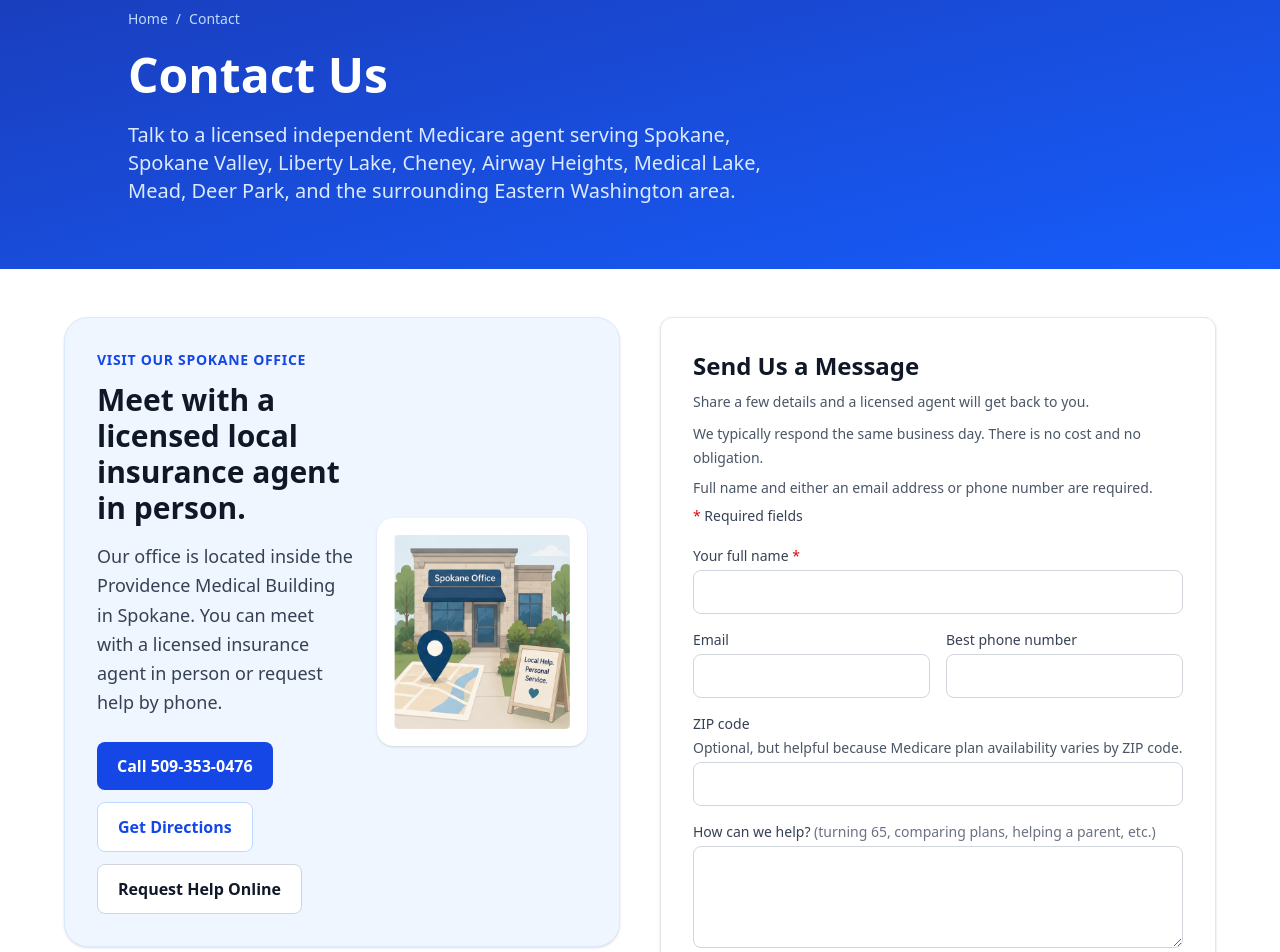
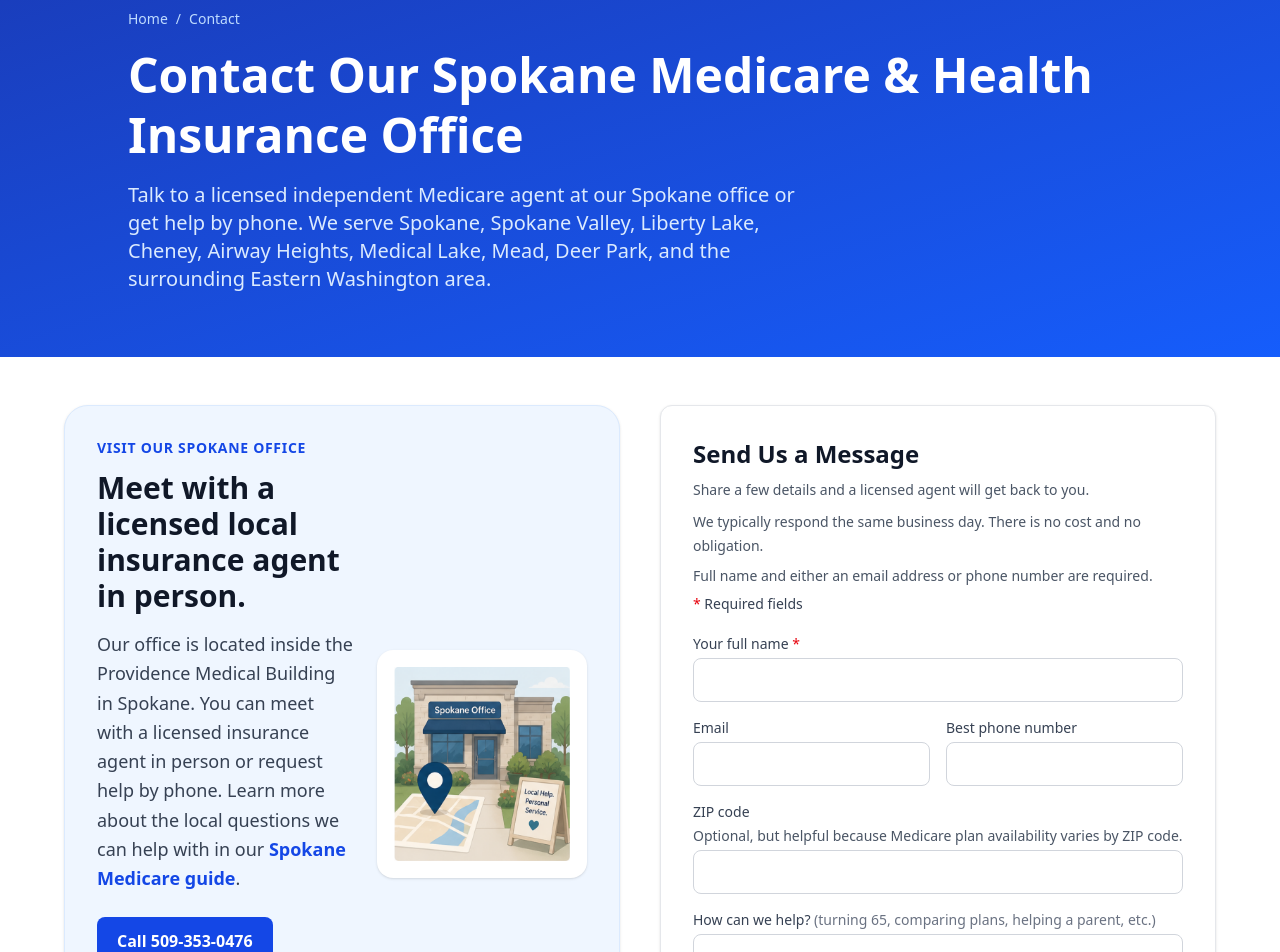
Before and after one commit to DevonWest/medicare-spokane-site, a Next.js app: page /contact in a window 1280 px wide. Shown: the part 120-1072 px from the top of the page. Built offline with nearby package versions, Linux system fonts and the light colour scheme; no server answers.

Commit message:
Clarify Spokane office search intent

```diff
--- a/app/contact/page.tsx
+++ b/app/contact/page.tsx
@@ -9,14 +9,14 @@ const directionsHref =
   "https://www.google.com/maps/search/?api=1&query=Providence%20Medical%20Building%20820%20South%20McClellan%20Spokane%20WA%2099204";
 
 export const metadata: Metadata = {
-  title: "Contact Health Insurance Options | Spokane Insurance Help",
+  title: "Spokane Medicare Office | Contact Health Insurance Options",
   description:
-    "Call or message Health Insurance Options LLC in Spokane for local help with Medicare or individual and family health insurance. No-cost consultations.",
+    "Visit, call, or message our Spokane Medicare and health insurance office at 820 South McClellan for no-cost help from licensed local agents.",
   alternates: { canonical: `${siteConfig.url}/contact` },
   openGraph: {
-    title: "Contact Health Insurance Options | Spokane Insurance Help",
+    title: "Spokane Medicare Office | Contact Health Insurance Options",
     description:
-      "Reach a licensed independent insurance agency for Medicare help in Spokane, WA.",
+      "Visit, call, or message our Spokane office for local Medicare and health insurance help from licensed agents.",
     url: `${siteConfig.url}/contact`,
   },
 };
@@ -37,11 +37,12 @@ export default function ContactPage() {
             <span>Contact</span>
           </nav>
           <h1 className="text-4xl landscape-mobile:text-2xl landscape-mobile:leading-snug md:text-5xl font-extrabold leading-tight mb-4 landscape-mobile:mb-2">
-            Contact Us
+            Contact Our Spokane Medicare &amp; Health Insurance Office
           </h1>
           <p className="text-xl landscape-mobile:text-base text-blue-100 max-w-2xl">
-            Talk to a licensed independent Medicare agent serving Spokane, Spokane Valley, Liberty Lake, Cheney, Airway
-            Heights, Medical Lake, Mead, Deer Park, and the surrounding Eastern Washington area.
+            Talk to a licensed independent Medicare agent at our Spokane office or get help by
+            phone. We serve Spokane, Spokane Valley, Liberty Lake, Cheney, Airway Heights, Medical
+            Lake, Mead, Deer Park, and the surrounding Eastern Washington area.
           </p>
         </div>
       </section>
@@ -60,7 +61,12 @@ export default function ContactPage() {
                   </h2>
                   <p className="mt-4 max-w-2xl text-lg leading-relaxed text-gray-700">
                     Our office is located inside the Providence Medical Building in Spokane. You can
-                    meet with a licensed insurance agent in person or request help by phone.
+                    meet with a licensed insurance agent in person or request help by phone. Learn
+                    more about the local questions we can help with in our{" "}
+                    <Link href="/medicare-spokane" className="font-semibold text-blue-700 hover:underline">
+                      Spokane Medicare guide
+                    </Link>
+                    .
                   </p>
                   <div className="mt-6 flex flex-col gap-3 sm:flex-row sm:flex-wrap">
                 <a
```
